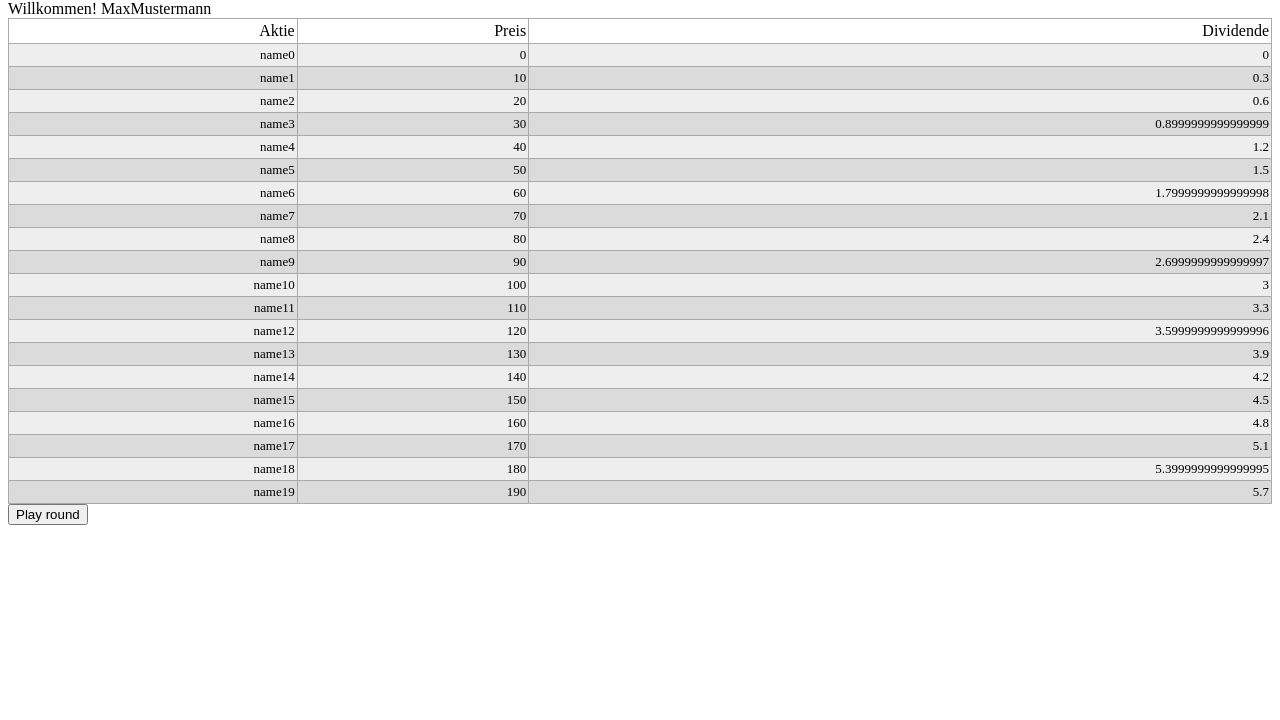
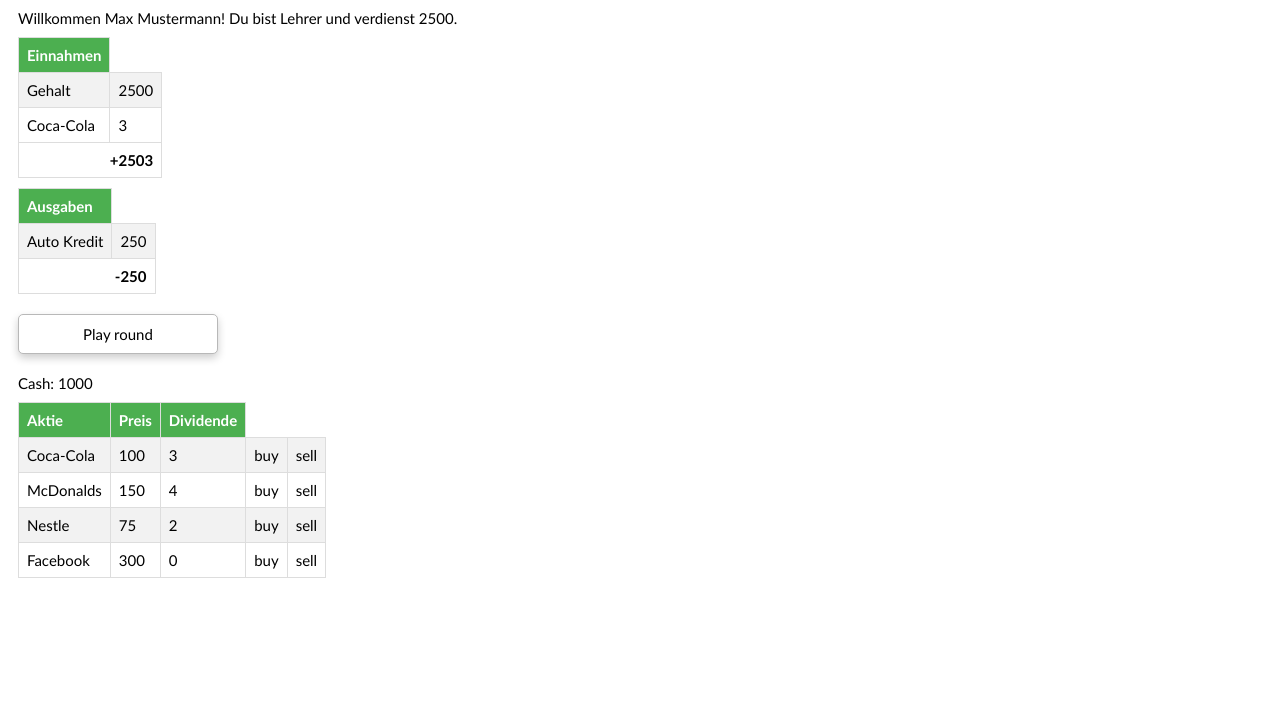
Before and after one commit to sebastiangentner/casinocapitalist, a plain HTML site: page index.html in a window 1280 px wide. Shown: the part 80-800 px from the top of the page. Drawn offline with Linux system fonts and the light colour scheme.

Commit message:
table styles, buy and sell stocks

```diff
--- a/app.js
+++ b/app.js
@@ -1,7 +1,17 @@
 // ui elements
 let divHeader = document.getElementById("divHeader");
+
+let divIncome = window.document.getElementById("divIncome");
+let tableIncome = window.document.getElementById("tableIncome");
+
+let divExpenses = window.document.getElementById("divExpenses");
+let tableExpenses = window.document.getElementById("tableExpenses");
+
+let divCash = window.document.getElementById("divCash");
+
 let divStocks = window.document.getElementById("divStocks");
 let tableStocks = window.document.getElementById("tableStocks");
+
 let btnPlayRound = window.document.getElementById("btnPlayRound");
 
 var user;
@@ -17,6 +27,7 @@
 
 function myFunction() {
     console.log("play round");
+    playRound();
 }
 
 async function windowDidLoad() {
@@ -25,27 +36,152 @@
     user.firstname = "Max";
     user.lastname = "Mustermann";
     user.cash = 1000;
+    user.job = new Job("Lehrer", 2500);
 
-    divHeader.innerHTML = "Willkommen! " + user.displayedName();
+    stocks = setupStocks();
 
-    stocks = createStocks(20);
+    let credit = new Liability();
+    credit.name = "Auto Kredit";
+    credit.cost = 250;
+    credit.price = 10000;
+
+    user.addAsset(stocks[0]);
+    user.addLiability(credit);
+
+    updateUi();
+}
+
+// play round
+function playRound() {
+
+    user.cash += user.cashflow();
+
+    updateUi();
+}
+
+function updateUi() {
+    updateCash();
+    updateHeader();
+    updateIncomeTable();
+    updateOutgoingTable();
     updateStocksTable();
 }
 
+
 // ui updates
+
+function updateCash() {
+    var str = "Cash: " + user.cash;
+    divCash.innerHTML = str;
+}
+
+function updateHeader() {
+    var welcomeString = "Willkommen " + user.displayedName();
+    welcomeString += "! Du bist " + user.job.name + " und verdienst " + user.job.salary + ".";
+    divHeader.innerHTML = welcomeString;
+}
+
+function updateIncomeTable() {
+    var tableString = "<tbody>";
+    tableString += "<th>Einnahmen</th>";
+
+    tableString += tableRowFrom(["Gehalt", user.job.salary]);
+
+    for (row = 0; row < user.assets.length; row++) {
+        let asset = user.assets[row];
+
+        tableString += tableRowFrom([asset.name, asset.cashflow]);
+    }
+
+    tableString += "<tfoot><tr><td colspan=" + 2 +">";
+    tableString += "+" + user.income();
+    tableString += "</td></tr></tfoot>";
+    tableString += "</tbody>";
+
+    tableIncome.innerHTML = tableString;
+}
+
+function updateOutgoingTable() {
+    var tableString = "<tbody>";
+    tableString += "<th>Ausgaben</th>";
+
+    var colspan = 0;
+
+    for (row = 0; row < user.liabilities.length; row++) {
+        let liability = user.liabilities[row];
+
+        let entries = [liability.name, liability.cost];
+        colspan = entries.length;
+        tableString += tableRowFrom(entries);
+
+    }
+
+    tableString += "<tfoot><tr><td colspan=" + colspan +">";
+    tableString += user.outgoing();
+    tableString += "</td></tr></tfoot>";
+    tableString += "</tbody>";
+
+    tableExpenses.innerHTML = tableString;
+}
 
 function updateStocksTable() {
 
     var tableString = "<tbody>";
-    tableString += tableHeaderRowFrom(["Aktie", "Preis", "Dividende"]);
+    tableString += tableHeaderRowsFrom(["Aktie", "Preis", "Dividende"]);
 
     for (row = 0; row < stocks.length; row++) {
         var stock = stocks[row];
 
-        tableString += tableRowFrom([stock.name, stock.price, stock.dividend]);
+        var strings = [stock.name, stock.price, stock.cashflow];
+        var rowString = "<tr>";
+        for (i=0; i<strings.length; i++) {
+            rowString += "<td>" + strings[i] + "</td>";
+        }
+        rowString += "<td onclick=buyStockInRow("+row+")>buy</td>";
+        rowString += "<td onclick=sellStockInRow("+row+")>sell</td>";
+        rowString += "</tr>";
+
+        tableString += rowString;
     }
 
     tableString += "</tbody>"
 
     tableStocks.innerHTML = tableString;
 }
+
+function buyStockInRow(row) {
+    let stock = this.stocks[row];
+    if ((user.cash - stock.price) > 0) {
+        console.log("buy 1x " + stock.name + " for " + stock.price);
+        user.addAsset(stock);
+        user.cash -= stock.price;
+        updateUi();
+    } else {
+        alert("not enough money");
+    }
+
+}
+
+function sellStockInRow(row) {
+    let stockToSell = this.stocks[row];
+    // check is user owns
+    var owns = false;
+    for (i = 0; i < user.assets.length; i++) {
+        let asset = user.assets[i];
+
+        if (asset.name == stockToSell.name) {
+            owns = true;
+            break;
+        }
+    }
+
+    if (owns) {
+        console.log("sell 1x " + stockToSell.name + " for " + stockToSell.price);
+        user.removeAsset(stockToSell);
+        user.cash += stockToSell.price;
+        updateUi();
+    } else {
+        alert("you do not own this asset");
+    }
+
+}
--- /dev/null
+++ b/assets.js
@@ -0,0 +1,26 @@
+class Asset {
+    constructor(name, price, cashflow) {
+        this.name = name;
+        this.price = price;
+        this.cashflow = cashflow;
+    }
+}
+
+class Stock extends Asset {
+    constructor(name, price, dividend) {
+        super(name, price, dividend);
+
+        this.dividend = dividend;
+    }
+}
+
+function setupStocks() {
+    var stocks = [
+        new Stock("Coca-Cola", 100, 3),
+        new Stock("McDonalds", 150, 4),
+        new Stock("Nestle", 75, 2),
+        new Stock("Facebook", 300, 0)
+    ];
+
+    return stocks;
+}
--- a/index.html
+++ b/index.html
@@ -11,27 +11,38 @@
 
 <body>
   <header>
-    <h1>Casino Capitalist</h1>
+
   </header>
 
   <main>
-    <div id="divHeader">
-        Willkommen!
+    <div><h1>Casino Capitalist</h1></div>
+    <div id="divHeader"></div>
+
+    <div id="divIncome">
+      <table id="tableIncome"></table>
     </div>
 
-    <div id="divStocks">
-      <table class="default" id="tableStocks">
-
-      </table>
+    <div id="divExpenses">
+        <table id="tableExpenses"></table>
     </div>
 
-    <button id="btnPlayRound">Play round</button>
+    <button class="default" id="btnPlayRound">Play round</button>
+
+    <div id="divCash"></div>
+
+    <div id="divStocks">
+      <table id="tableStocks"></table>
+    </div>
+
 
   </main>
+  <script src="liabilities.js"></script>
+  <script src="assets.js"></script>
   <script src="user.js"></script>
-  <script src="stocks.js"></script>
+
   <script src="table.js"></script>
   <script src="app.js"></script>
+
 </body>
 
 </html>
--- /dev/null
+++ b/liabilities.js
@@ -0,0 +1,7 @@
+class Liability {
+    constructor(name, price, cost) {
+        this.name = name;
+        this.price = price;
+        this.cost = cost;
+    }
+}
--- a/stocks.js
+++ /dev/null
@@ -1,20 +0,0 @@
-class Stock {
-    constructor(name, price, dividend) {
-        this.name = name;
-        this.price = price;
-        this.dividend = dividend;
-    }
-}
-
-function createStocks(count) {
-    var stocks = [];
-    for (i = 0; i < count; i++) {
-        let s = new Stock();
-        s.name = "name" + i;
-        s.price = i * 10;
-        s.dividend = s.price * 0.03;
-        stocks.push(s);
-    }
-    console.log(stocks.length + " stocks created");
-    return stocks;
-}
--- a/style.css
+++ b/style.css
@@ -1,75 +1,56 @@
-table.default {
-    border: 1px solid #1C6EA4;
-    background-color: #EEEEEE;
-    width: 100%;
-    text-align: right;
+h1, div, table, button {
+  font-family: "Trebuchet MS", Arial, Helvetica, sans-serif;
+  color: #000000;
+  font-size: 15px;
+}
+
+div {
+  margin: 10px;
+}
+
+h1 {
+  font-size: 35px;
+}
+
+table {
   border-collapse: collapse;
 }
-  table.default td, table.default th {
-    border: 1px solid #AAAAAA;
-    padding: 3px 2px;
+
+th {
+  font-weight: bold;
+  text-align: left;
+  background-color: #4CAF50;
+  color: white;
 }
-  table.default tbody td {
-    font-size: 13px;
+td, th {
+  border: 1px solid #ddd;
+  padding: 8px;
 }
-  table.default tr:nth-child(even) {
-    background: #DBDBDB;
-  }
-  table.default thead {
-    background: #FFFFFF;
-    border-bottom: 0px solid #444444;
-  }
-  table.default thead th {
-    font-size: 15px;
+tr:nth-child(even){background-color: #f2f2f2;}
+tr:hover {background-color: #ddd;}
+
+tfoot {
   font-weight: bold;
-    color: #000000;
   text-align: right;
-    border-left: 0px solid #D0E4F5;
-  }
-  table.default thead th:first-child {
-    border-left: none;
-  }
-
-  table.default tfoot td {
-    font-size: 14px;
-  }
-  table.default tfoot .links {
-    text-align: right;
-  }
-  table.default tfoot .links a{
-    display: inline-block;
-    background: #1C6EA4;
-    color: #FFFFFF;
-    padding: 2px 8px;
-    border-radius: 5px;
 }
 
 
-
-
 button.default {
-    background: #3498db;
-    background-image: -webkit-linear-gradient(top, #3498db, #2980b9);
-    background-image: -moz-linear-gradient(top, #3498db, #2980b9);
-    background-image: -ms-linear-gradient(top, #3498db, #2980b9);
-    background-image: -o-linear-gradient(top, #3498db, #2980b9);
-    background-image: linear-gradient(to bottom, #3498db, #2980b9);
-    -webkit-border-radius: 28;
-    -moz-border-radius: 28;
-    border-radius: 28px;
-    font-family: Arial;
-    color: #ffffff;
-    font-size: 26px;
+    outline: none;
+    -webkit-border-radius: 5;
+    -moz-border-radius: 5;
+    border-radius: 5px;
+    margin: 10px;
     padding: 10px 20px 10px 20px;
-    text-decoration: none;
+    border: solid #b8b8b8 1px;
+    background: #ffffff;
+    box-shadow: 0 4px 8px 0 rgba(0,0,0,0.2);
+    transition: 0.3s;
+    width: 200px;
 }
-
-  button.default:hover {
-    background: #3cb0fd;
-    background-image: -webkit-linear-gradient(top, #3cb0fd, #3498db);
-    background-image: -moz-linear-gradient(top, #3cb0fd, #3498db);
-    background-image: -ms-linear-gradient(top, #3cb0fd, #3498db);
-    background-image: -o-linear-gradient(top, #3cb0fd, #3498db);
-    background-image: linear-gradient(to bottom, #3cb0fd, #3498db);
-    text-decoration: none;
+button.default:active  {
+   background: #c0c0c0;
 }
+button.default:hover  {
+    box-shadow: 0 8px 16px 0 rgba(0,0,0,0.2);
+}
--- a/table.js
+++ b/table.js
@@ -11,10 +11,12 @@
 }
 
 
-function tableHeaderRowFrom(strings) {
+function tableHeaderRowsFrom(strings) {
     if (strings.length == 0) {return}
-    var rowString = "<thead>";
-    rowString += tableRowFrom(strings);
-    rowString += "</thead>";
+    var rowString = "<tr>";
+    for (i=0; i<strings.length; i++) {
+        rowString += "<th>" + strings[i] + "</th>";
+    }
+    rowString += "</tr>";
     return rowString
 }
--- a/user.js
+++ b/user.js
@@ -1,11 +1,64 @@
+class Job {
+    constructor(name, salary) {
+        this.name = name;
+        this.salary = salary;
+    }
+}
+
 class User {
-    constructor(firstname, lastname, cash) {
+    constructor(firstname, lastname, cash, job) {
         this.firstname = firstname;
         this.lastname = lastname;
         this.cash = cash;
+        this.job = job;
+
+        this.assets = [];
+        this.liabilities = [];
+    }
+
+    addAsset(a) {
+        this.assets.push(a);
+    }
+
+    removeAsset(a) {
+        this.assets.pop(a);
+    }
+
+    addLiability(l) {
+        this.liabilities.push(l);
+    }
+
+    addCash(value) {
+        this.cash += value;
     }
 
     displayedName() {
-        return this.firstname + this.lastname
+        return this.firstname + " " + this.lastname
+    }
+
+    income() {
+        var income = 0;
+
+        income += this.job.salary;
+
+        for (i = 0; i < this.assets.length; i++) {
+            income += this.assets[i].cashflow;
+        }
+
+        return income
+    }
+
+    outgoing() {
+        var outgoing = 0;
+
+        for (i = 0; i < this.liabilities.length; i++) {
+            outgoing -=  this.liabilities[i].cost;
+         }
+
+        return outgoing;
+    }
+
+    cashflow() {
+        return this.income() + this.outgoing();
     }
 }
```
Also changed, not shown: move.js (+5 -5 lines), runde.txt (added). Lines whose indentation alone changed are shown as unchanged.
